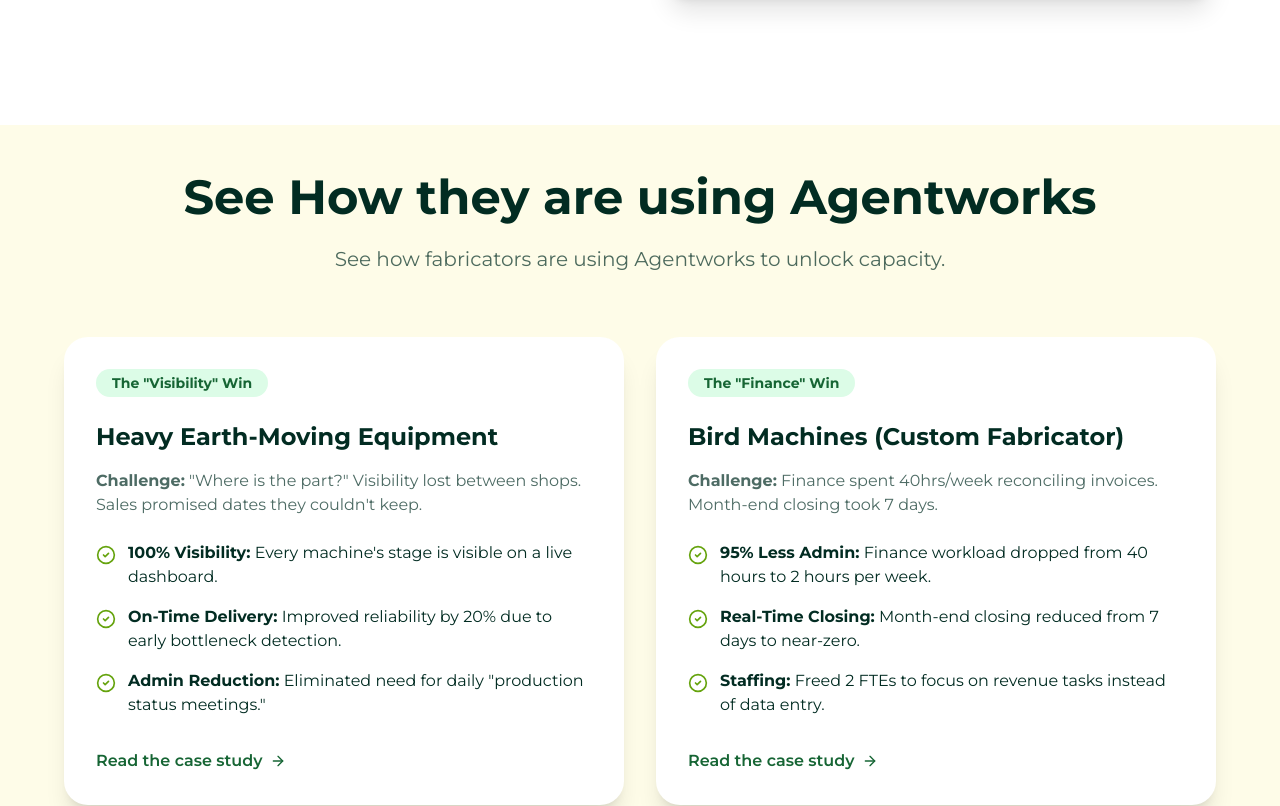
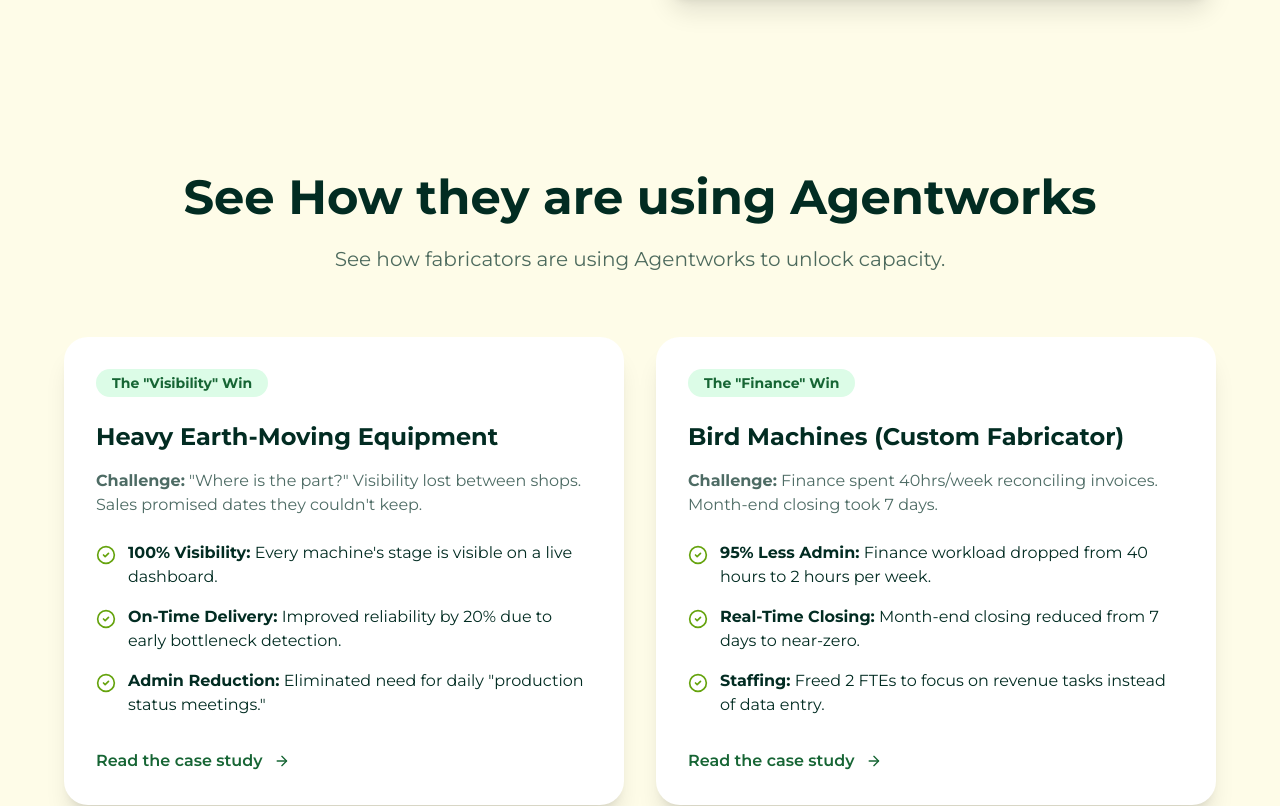
Before and after one commit to dabbygabby/agentworks-mfg, a Next.js app: page /industries/heavy-machinery in a window 1280 px wide. Shown: the part 2980-3786 px from the top of the page. Built offline with nearby package versions, Linux system fonts and the light colour scheme.

Commit message:
beautified case study secitons, standardised pages

```diff
--- a/src/components/industries/DetailCaseStudies.tsx
+++ b/src/components/industries/DetailCaseStudies.tsx
@@ -1,5 +1,6 @@
 import React from 'react';
 import { CheckCircle2, ArrowRight } from 'lucide-react';
+import { motion } from 'framer-motion';
 
 interface CaseStudyProps {
     badge: string;
@@ -9,52 +10,160 @@
     link: string;
 }
 
-const CaseStudyCard: React.FC<CaseStudyProps> = ({ badge, title, challenge, results, link }) => {
+const CaseStudyCard: React.FC<CaseStudyProps & { index: number }> = ({
+    badge,
+    title,
+    challenge,
+    results,
+    link,
+    index
+}) => {
     return (
-        <div className="bg-white rounded-3xl p-8 shadow-xl flex flex-col">
-            <div className="inline-block px-4 py-1 bg-[#dcfce7] text-[#166534] rounded-full text-sm font-bold mb-6 self-start">
+        <motion.div
+            className="bg-white rounded-3xl p-8 shadow-xl flex flex-col"
+            initial={{ opacity: 0, y: 50 }}
+            whileInView={{ opacity: 1, y: 0 }}
+            viewport={{ once: true, margin: "-100px" }}
+            transition={{
+                duration: 0.5,
+                delay: index * 0.2,
+                ease: [0.25, 0.4, 0.25, 1]
+            }}
+            whileHover={{
+                y: -8,
+                boxShadow: "0 25px 50px -12px rgba(0, 0, 0, 0.15)"
+            }}
+        >
+            <motion.div
+                className="inline-block px-4 py-1 bg-[#dcfce7] text-[#166534] rounded-full text-sm font-bold mb-6 self-start"
+                initial={{ scale: 0, opacity: 0 }}
+                whileInView={{ scale: 1, opacity: 1 }}
+                viewport={{ once: true }}
+                transition={{
+                    duration: 0.4,
+                    delay: index * 0.2 + 0.2,
+                    type: "spring",
+                    stiffness: 200
+                }}
+            >
                 {badge}
-            </div>
-            <h3 className="text-2xl font-bold text-[#022c22] mb-4">{title}</h3>
-            <p className="text-[#022c22]/70 mb-6">
+            </motion.div>
+
+            <motion.h3
+                className="text-2xl font-bold text-[#022c22] mb-4"
+                initial={{ opacity: 0, x: -20 }}
+                whileInView={{ opacity: 1, x: 0 }}
+                viewport={{ once: true }}
+                transition={{ duration: 0.5, delay: index * 0.2 + 0.3 }}
+            >
+                {title}
+            </motion.h3>
+
+            <motion.p
+                className="text-[#022c22]/70 mb-6"
+                initial={{ opacity: 0 }}
+                whileInView={{ opacity: 1 }}
+                viewport={{ once: true }}
+                transition={{ duration: 0.5, delay: index * 0.2 + 0.4 }}
+            >
                 <strong>Challenge:</strong> {challenge}
-            </p>
+            </motion.p>
+
             <div className="space-y-4 mb-8 flex-grow">
-                {results.map((result, index) => (
-                    <div key={index} className="flex items-start gap-3">
-                        <CheckCircle2 className="w-5 h-5 text-[#65a30d] mt-1 flex-shrink-0" />
+                {results.map((result, resultIndex) => (
+                    <motion.div
+                        key={resultIndex}
+                        className="flex items-start gap-3"
+                        initial={{ opacity: 0, x: -20 }}
+                        whileInView={{ opacity: 1, x: 0 }}
+                        viewport={{ once: true }}
+                        transition={{
+                            duration: 0.4,
+                            delay: index * 0.2 + 0.5 + resultIndex * 0.1
+                        }}
+                    >
+                        <motion.div
+                            initial={{ scale: 0 }}
+                            whileInView={{ scale: 1 }}
+                            viewport={{ once: true }}
+                            transition={{
+                                duration: 0.3,
+                                delay: index * 0.2 + 0.5 + resultIndex * 0.1,
+                                type: "spring",
+                                stiffness: 300
+                            }}
+                        >
+                            <CheckCircle2 className="w-5 h-5 text-[#65a30d] mt-1 flex-shrink-0" />
+                        </motion.div>
                         <span className="text-[#022c22]" dangerouslySetInnerHTML={{ __html: result }} />
-                    </div>
+                    </motion.div>
                 ))}
             </div>
-            <a
+
+            <motion.a
                 href={link}
-                className="inline-flex items-center gap-2 text-[#166534] font-semibold hover:gap-3 transition-all duration-200 group"
+                className="inline-flex items-center gap-2 text-[#166534] font-semibold group"
+                whileHover={{ x: 5 }}
+                transition={{ duration: 0.2 }}
             >
                 Read the case study
-                <ArrowRight className="w-4 h-4 group-hover:translate-x-1 transition-transform" />
-            </a>
-        </div>
+                <motion.div
+                    animate={{ x: [0, 5, 0] }}
+                    transition={{
+                        duration: 1.5,
+                        repeat: Infinity,
+                        repeatType: "loop"
+                    }}
+                >
+                    <ArrowRight className="w-4 h-4" />
+                </motion.div>
+            </motion.a>
+        </motion.div>
     );
 };
 
-export const DetailCaseStudies = ({ caseStudies, title, description }: { caseStudies: CaseStudyProps[], title: string, description: string }) => {
-
+export const DetailCaseStudies = ({
+    caseStudies,
+    title,
+    description
+}: {
+    caseStudies: CaseStudyProps[],
+    title: string,
+    description: string
+}) => {
     return (
-        <section className="py-12">
+        <section className="py-12 overflow-hidden">
             <div className="max-w-6xl mx-auto">
-                <div className="text-center mb-16">
-                    <h2 className="text-3xl md:text-5xl font-bold text-[#022c22] mb-6">
+                <motion.div
+                    className="text-center mb-16"
+                    initial={{ opacity: 0, y: 30 }}
+                    whileInView={{ opacity: 1, y: 0 }}
+                    viewport={{ once: true }}
+                    transition={{ duration: 0.6 }}
+                >
+                    <motion.h2
+                        className="text-3xl md:text-5xl font-bold text-[#022c22] mb-6"
+                        initial={{ opacity: 0, y: 20 }}
+                        whileInView={{ opacity: 1, y: 0 }}
+                        viewport={{ once: true }}
+                        transition={{ duration: 0.6, delay: 0.2 }}
+                    >
                         {title}
-                    </h2>
-                    <p className="text-xl text-[#022c22]/70">
+                    </motion.h2>
+                    <motion.p
+                        className="text-xl text-[#022c22]/70"
+                        initial={{ opacity: 0, y: 20 }}
+                        whileInView={{ opacity: 1, y: 0 }}
+                        viewport={{ once: true }}
+                        transition={{ duration: 0.6, delay: 0.3 }}
+                    >
                         {description}
-                    </p>
-                </div>
+                    </motion.p>
+                </motion.div>
 
                 <div className="grid grid-cols-1 md:grid-cols-2 gap-8">
                     {caseStudies.map((caseStudy, index) => (
-                        <CaseStudyCard key={index} {...caseStudy} />
+                        <CaseStudyCard key={index} {...caseStudy} index={index} />
                     ))}
                 </div>
             </div>
--- a/src/pages/industries/electronics-ems.tsx
+++ b/src/pages/industries/electronics-ems.tsx
@@ -174,7 +174,7 @@
                 />
 
                 {/* How It Works - BOM Health Check Visual */}
-                <Section className="bg-white">
+                <Section className="">
                     <div className="max-w-6xl mx-auto">
                         <div className="text-center mb-16">
                             <h2 className="text-3xl md:text-5xl font-bold text-[#022c22] mb-6">
@@ -204,7 +204,7 @@
                             </div>
 
                             {/* Visual - BOM Health Check */}
-                            <div className="bg-gray-50 rounded-3xl p-6 md:p-8 shadow-xl border border-gray-100">
+                            <div className="bg-gray-50 rounded-3xl shadow-xl border border-gray-100">
                                 <div className="bg-white rounded-2xl shadow-sm border border-gray-200 overflow-hidden">
                                     <div className="p-4 border-b border-gray-100 bg-gray-50 flex justify-between items-center">
                                         <span className="font-bold text-[#022c22]">BOM Health Analysis</span>
@@ -265,11 +265,6 @@
                                         </table>
                                     </div>
                                 </div>
-                                <div className="mt-4 flex gap-2 justify-end">
-                                    <button className="text-xs bg-[#022c22] text-white px-3 py-2 rounded-lg hover:bg-[#022c22]/90 transition-colors">
-                                        Find Alternatives
-                                    </button>
-                                </div>
                             </div>
                         </div>
                     </div>
--- a/src/pages/industries/heavy-machinery.tsx
+++ b/src/pages/industries/heavy-machinery.tsx
@@ -172,7 +172,7 @@
                 />
 
                 {/* How It Works - Digital Job Card Visual */}
-                <Section className="bg-white">
+                <Section className="">
                     <div className="max-w-6xl mx-auto">
                         <div className="text-center mb-16">
                             <h2 className="text-3xl md:text-5xl font-bold text-[#022c22] mb-6">
--- a/src/pages/industries/pharma-chemicals.tsx
+++ b/src/pages/industries/pharma-chemicals.tsx
@@ -171,7 +171,7 @@
                     agents={PharmaChemicalCopy.agentSection.agents}
                 />
                 {/* How It Works - Vertical Stepper */}
-                <Section className="bg-white">
+                <Section className="">
                     <div className="max-w-4xl mx-auto">
                         <div className="text-center mb-16">
                             <h2 className="text-3xl md:text-5xl font-bold text-[#022c22] mb-6">
```
Also changed, not shown: src/pages/industries/packaging-printing.tsx (+2 -8 lines).
